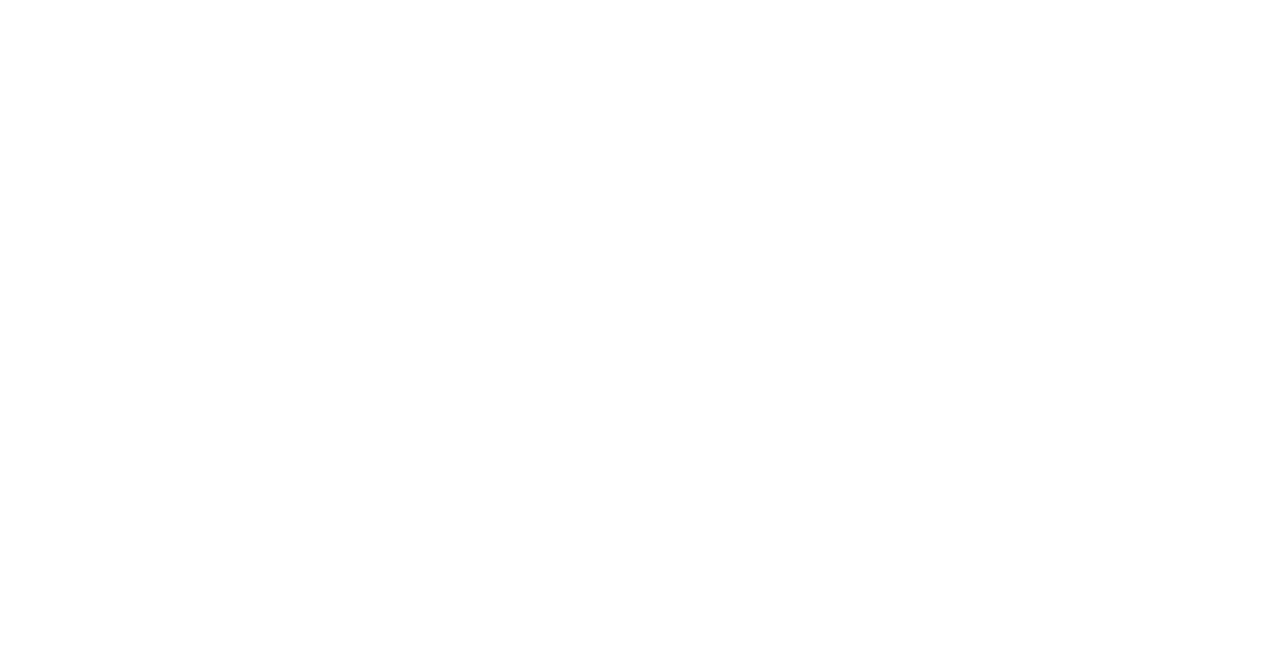
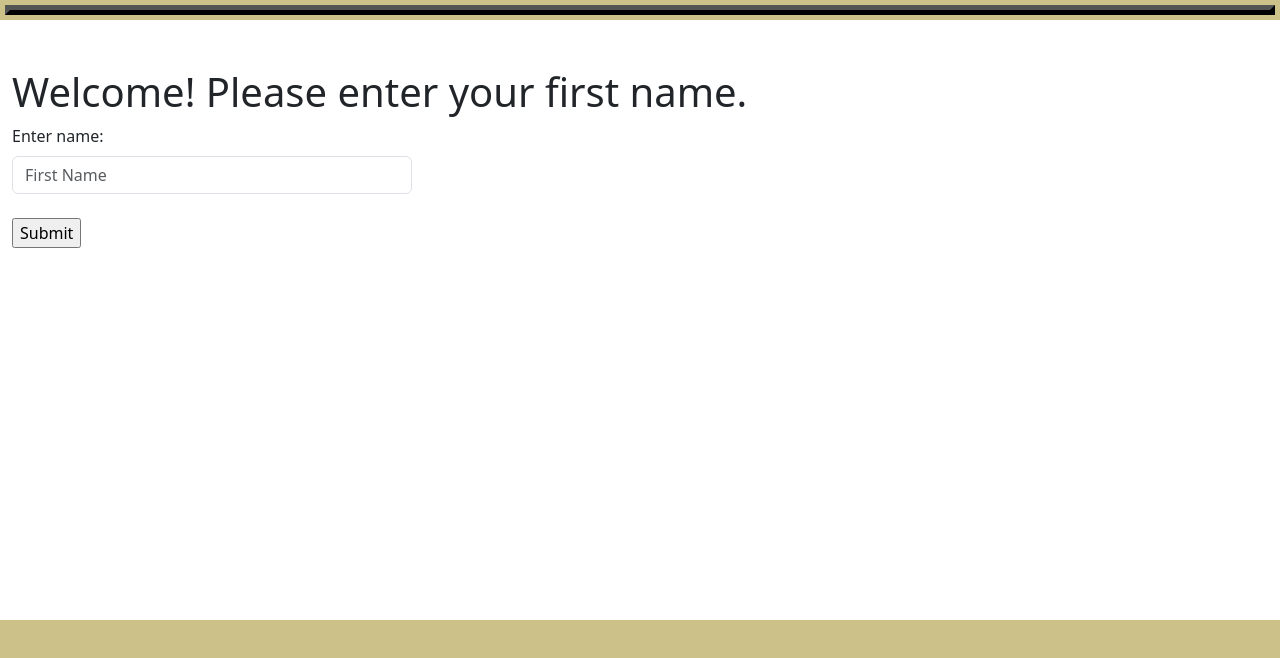
Before and after one commit to IvanLi3888/CUS1172-Project-3, a plain HTML site: page project03/html/index.html in a window 1280 px wide. Drawn offline with nearby package versions, Linux system fonts and the light colour scheme; the site is published under a folder, as on GitHub Pages, so addresses that start at the root find nothing.

Commit message:
link fixing

```diff
--- a/project03/html/index.html
+++ b/project03/html/index.html
@@ -7,10 +7,10 @@
     <script src="https://cdn.jsdelivr.net/npm/bootstrap@5.3.3/dist/js/bootstrap.bundle.min.js"></script>
 
     <!-- css-->
-     <link rel="stylesheet" href="/project03/css/styles.css">
+     <link rel="stylesheet" href="../css/styles.css">
 
     <!-- script js -->
-    <script src="/project03/js/quiz.js"></script>
+    <script src="../js/quiz.js"></script>
     <!-- handlebars-->
     <script src="https://cdn.jsdelivr.net/npm/handlebars@latest/dist/handlebars.js"></script>
 
```
